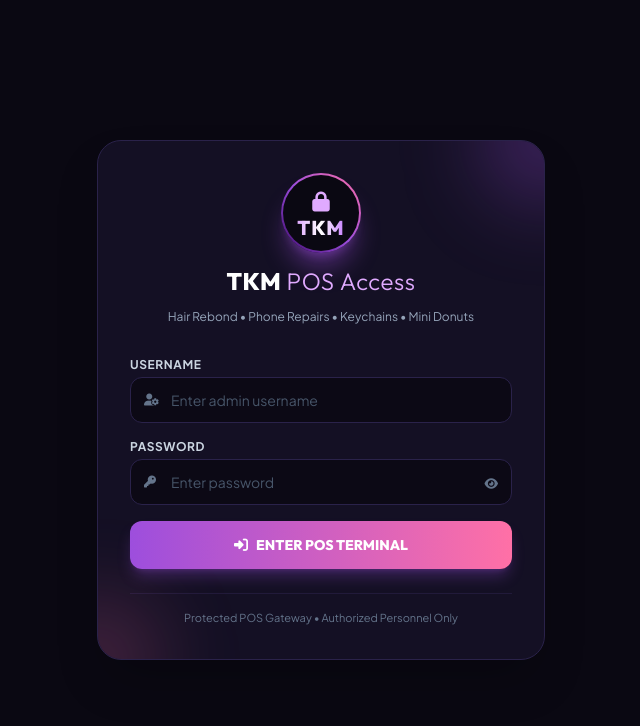
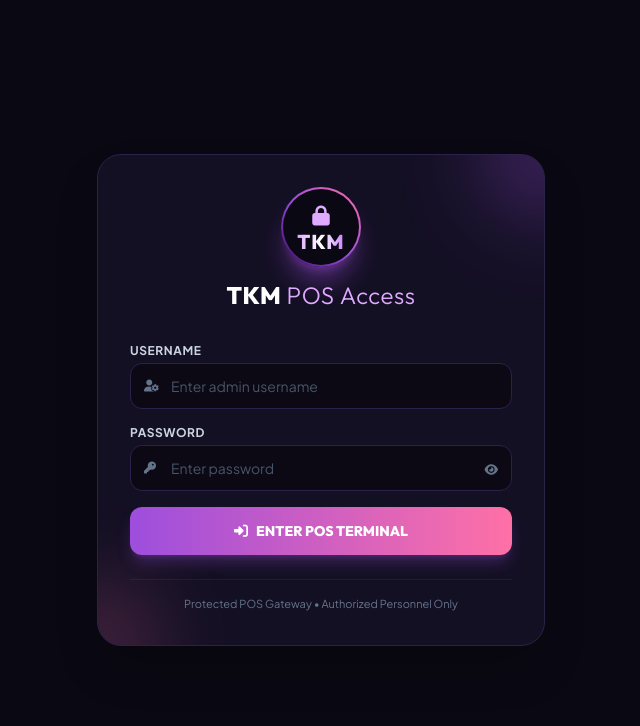
Before and after one commit to katefernandez-26/POS, a plain HTML site: page index.html in a window 1280 px wide. Shown: the whole page, without its empty margins (319-959 px from the left). Drawn offline with nearby package versions, Linux system fonts and the light colour scheme.

Commit message:
Update index.html

```diff
--- a/index.html
+++ b/index.html
@@ -114,7 +114,6 @@
         <h2 class="text-2xl font-display font-black text-white tracking-wide">
           TKM <span class="text-tkm-neon font-light">POS Access</span>
         </h2>
-        <p class="text-xs text-slate-400">Hair Rebond &bull; Phone Repairs &bull; Keychains &bull; Mini Donuts</p>
       </div>
 
       <form onsubmit="handleLogin(event)" class="space-y-4 relative z-10">
```
